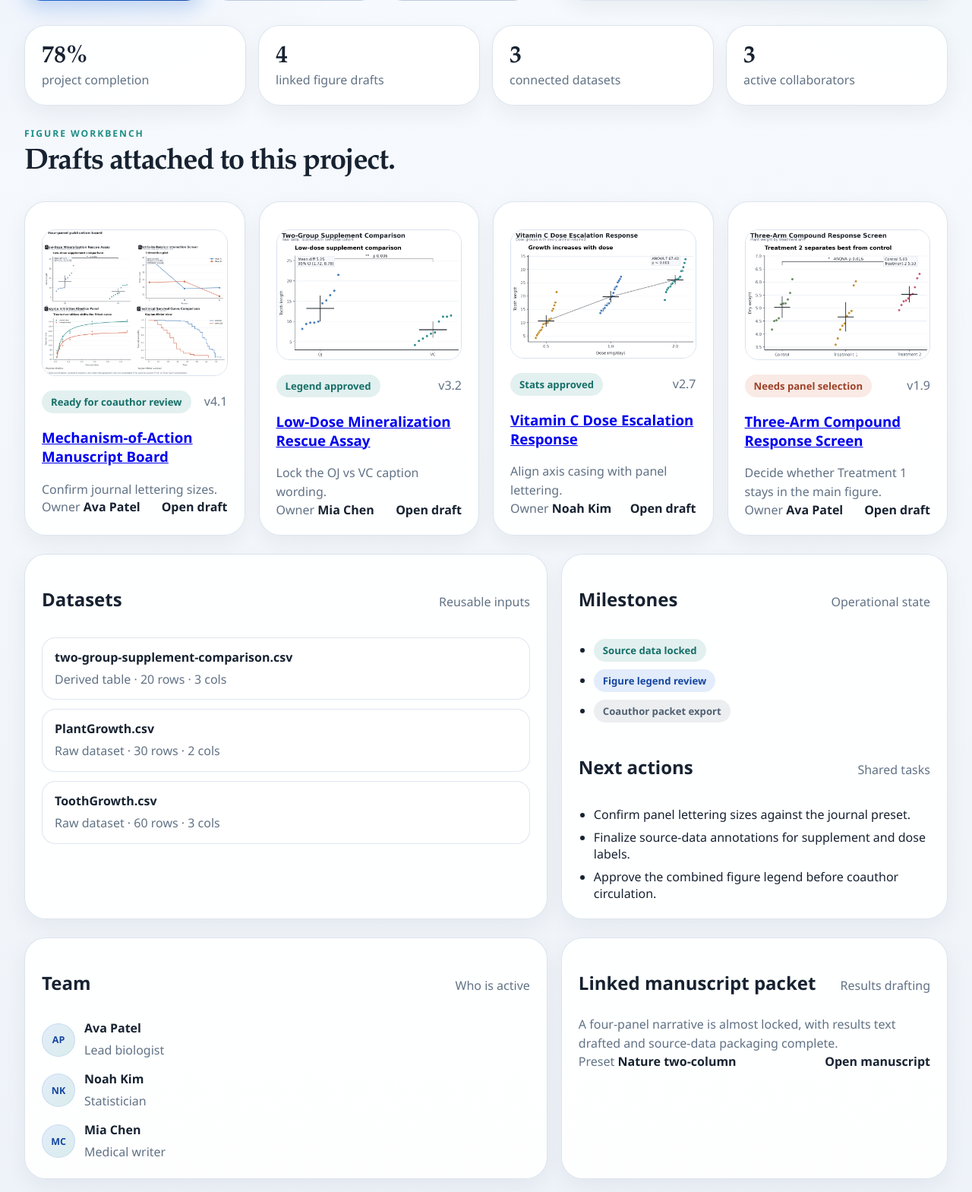
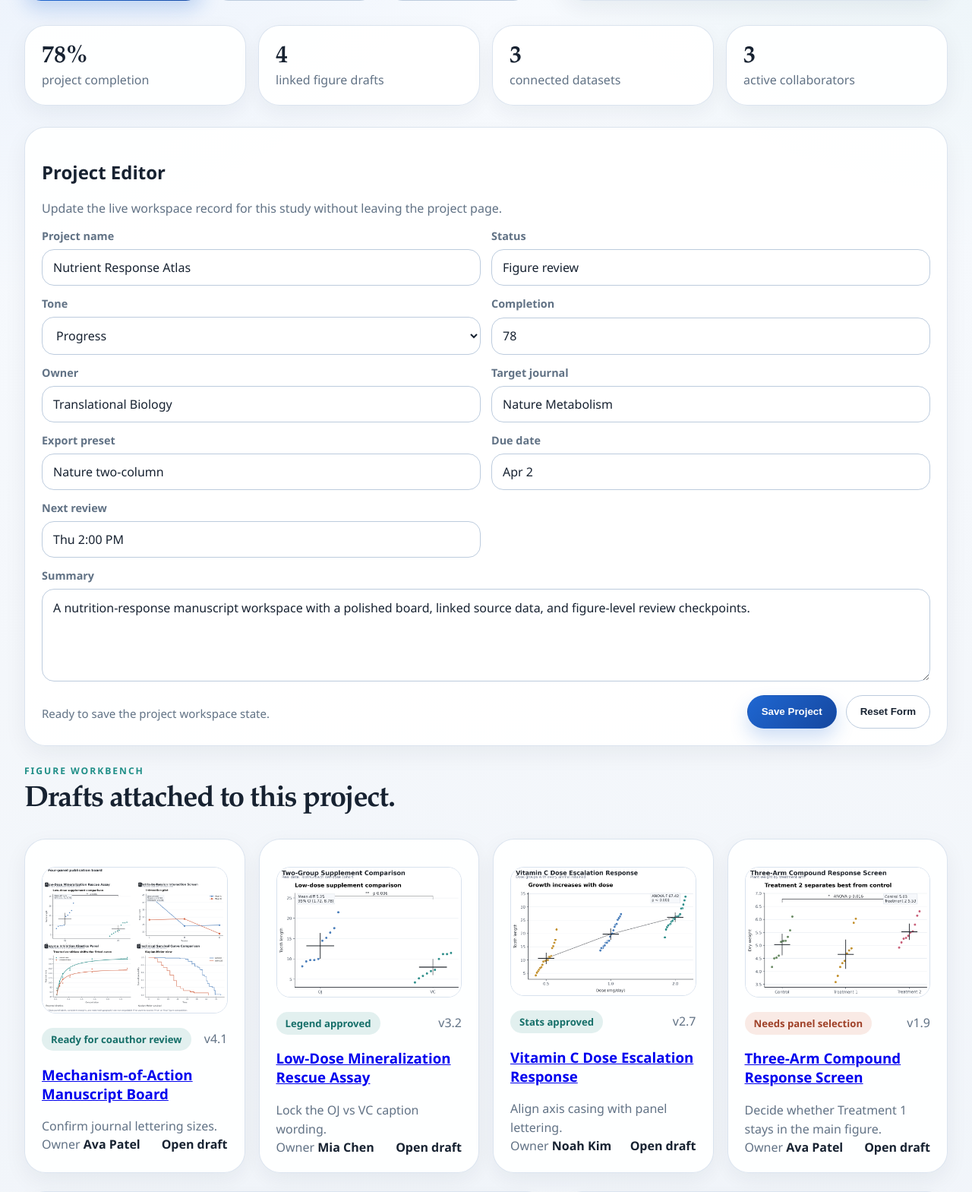
Before and after one commit to felizvida/assayatlas, a Flask app: page /projects/nutrient-response-atlas in a window 1280 px wide. Shown: the part 334-1903 px from the top of the page at 76% size. Run offline with Flask 3, Linux system fonts and the light colour scheme; data comes from the database, SQL or seed files in the repository; some libraries are stand-ins or nearby versions.

Commit message:
Add inline project editor

```diff
--- a/app/__init__.py
+++ b/app/__init__.py
@@ -162,6 +162,7 @@ def create_app(
         service.ensure_runtime_seeded()
         payload = request.get_json(silent=True) or {}
         allowed_fields = {
+            "name",
             "status",
             "tone",
             "summary",
--- a/app/runtime.py
+++ b/app/runtime.py
@@ -142,6 +142,7 @@ class PersistedWorkspaceRepository:
 
     def update_project(self, slug: str, changes: dict[str, Any]) -> dict[str, Any] | None:
         allowed_fields = {
+            "name",
             "status",
             "tone",
             "summary",
--- a/app/static/editor.js
+++ b/app/static/editor.js
@@ -15,7 +15,8 @@
       if (!(field in record)) {
         return;
       }
-      element.textContent = record[field] ?? "";
+      const suffix = element.dataset.bindSuffix || "";
+      element.textContent = `${record[field] ?? ""}${suffix}`;
     });
 
     scope.querySelectorAll("[data-bind-status]").forEach((element) => {
@@ -30,11 +31,15 @@
   async function submitEditorForm(form) {
     const statusElement = form.querySelector("[data-editor-status]");
     const submitButton = form.querySelector('button[type="submit"]');
-    const scope = document.querySelector(`[data-editor-scope="${form.dataset.editorScope}"]`) || document;
+    const scopedElements = Array.from(document.querySelectorAll(`[data-editor-scope="${form.dataset.editorScope}"]`));
     const payload = {};
 
     form.querySelectorAll("[name]").forEach((field) => {
       if (field.disabled) {
+        return;
+      }
+      if (field.type === "number" && field.value !== "") {
+        payload[field.name] = Number(field.value);
         return;
       }
       payload[field.name] = field.value.trim();
@@ -59,7 +64,11 @@
         throw new Error(data.error || "Unable to save changes.");
       }
       const record = data[form.dataset.recordKey];
-      applyRecordToScope(scope, record);
+      if (scopedElements.length) {
+        scopedElements.forEach((scope) => applyRecordToScope(scope, record));
+      } else {
+        applyRecordToScope(document, record);
+      }
       if (statusElement) {
         statusElement.textContent = "Saved to the workspace.";
         statusElement.dataset.state = "success";
--- a/app/templates/project_detail.html
+++ b/app/templates/project_detail.html
@@ -1,14 +1,14 @@
 {% extends "base.html" %}
 {% block title %}{{ project.name }} | {{ product_name }}{% endblock %}
 {% block content %}
-  <section class="case-hero">
+  <section class="case-hero" data-editor-scope="project">
     <div>
       <div class="use-case-meta">
-        <span class="status-pill status-{{ project.tone }}">{{ project.status }}</span>
-        <span class="muted">{{ project.target_journal }}</span>
+        <span class="status-pill status-{{ project.tone }}" data-bind-status="status" data-bind-tone="tone">{{ project.status }}</span>
+        <span class="muted" data-bind="target_journal">{{ project.target_journal }}</span>
       </div>
-      <h1>{{ project.name }}</h1>
-      <p class="hero-text">{{ project.summary }}</p>
+      <h1 data-bind="name">{{ project.name }}</h1>
+      <p class="hero-text" data-bind="summary">{{ project.summary }}</p>
       <div class="hero-actions">
         {% if manuscript %}
           <a class="btn btn-primary" href="{{ url_for('manuscript_detail', slug=manuscript.slug) }}">Open Manuscript Packet</a>
@@ -23,26 +23,26 @@
       <p class="eyebrow">Project snapshot</p>
       <div class="summary-kicker">
         <span>Owner</span>
-        <strong>{{ project.owner }}</strong>
+        <strong data-bind="owner">{{ project.owner }}</strong>
       </div>
       <div class="summary-kicker">
         <span>Due</span>
-        <strong>{{ project.due_date }}</strong>
+        <strong data-bind="due_date">{{ project.due_date }}</strong>
       </div>
       <div class="summary-kicker">
         <span>Preset</span>
-        <strong>{{ project.export_preset }}</strong>
+        <strong data-bind="export_preset">{{ project.export_preset }}</strong>
       </div>
       <div class="summary-kicker">
         <span>Next review</span>
-        <strong>{{ project.next_review }}</strong>
+        <strong data-bind="next_review">{{ project.next_review }}</strong>
       </div>
     </aside>
   </section>
 
-  <section class="dashboard-metrics">
+  <section class="dashboard-metrics" data-editor-scope="project">
     <article class="metric-slab">
-      <strong>{{ project.completion }}%</strong>
+      <strong data-bind="completion" data-bind-suffix="%">{{ project.completion }}%</strong>
       <span>project completion</span>
     </article>
     <article class="metric-slab">
@@ -57,6 +57,78 @@
       <strong>{{ project.team|length }}</strong>
       <span>active collaborators</span>
     </article>
+  </section>
+
+  <section class="section-block" data-editor-scope="project">
+    <div class="workspace-card editor-card">
+      <div class="card-heading">
+        <div>
+          <h2>Project Editor</h2>
+          <span class="muted">Update the live workspace record for this study without leaving the project page.</span>
+        </div>
+      </div>
+      <form
+        class="editor-form"
+        data-inline-editor
+        data-editor-scope="project"
+        data-endpoint="{{ url_for('api_project_update', slug=project.slug) }}"
+        data-record-key="project"
+      >
+        <div class="form-grid">
+          <label class="field-label">
+            <span>Project name</span>
+            <input class="field-input" type="text" name="name" value="{{ project.name }}">
+          </label>
+          <label class="field-label">
+            <span>Status</span>
+            <input class="field-input" type="text" name="status" value="{{ project.status }}">
+          </label>
+          <label class="field-label">
+            <span>Tone</span>
+            <select class="field-input" name="tone">
+              {% for tone in ["success", "progress", "warning", "neutral"] %}
+                <option value="{{ tone }}" {% if project.tone == tone %}selected{% endif %}>{{ tone|capitalize }}</option>
+              {% endfor %}
+            </select>
+          </label>
+          <label class="field-label">
+            <span>Completion</span>
+            <input class="field-input" type="number" min="0" max="100" name="completion" value="{{ project.completion }}">
+          </label>
+          <label class="field-label">
+            <span>Owner</span>
+            <input class="field-input" type="text" name="owner" value="{{ project.owner }}">
+          </label>
+          <label class="field-label">
+            <span>Target journal</span>
+            <input class="field-input" type="text" name="target_journal" value="{{ project.target_journal }}">
+          </label>
+          <label class="field-label">
+            <span>Export preset</span>
+            <input class="field-input" type="text" name="export_preset" value="{{ project.export_preset }}">
+          </label>
+          <label class="field-label">
+            <span>Due date</span>
+            <input class="field-input" type="text" name="due_date" value="{{ project.due_date }}">
+          </label>
+          <label class="field-label">
+            <span>Next review</span>
+            <input class="field-input" type="text" name="next_review" value="{{ project.next_review }}">
+          </label>
+          <label class="field-label field-label-wide">
+            <span>Summary</span>
+            <textarea class="field-input field-textarea" name="summary" rows="4">{{ project.summary }}</textarea>
+          </label>
+        </div>
+        <div class="editor-toolbar">
+          <p class="editor-status" data-editor-status data-state="neutral">Ready to save the project workspace state.</p>
+          <div class="hero-actions editor-actions">
+            <button class="btn btn-primary" type="submit">Save Project</button>
+            <button class="btn btn-secondary" type="reset">Reset Form</button>
+          </div>
+        </div>
+      </form>
+    </div>
   </section>
 
   <section class="section-block">
@@ -163,3 +235,6 @@
     {% endif %}
   </section>
 {% endblock %}
+{% block extra_scripts %}
+  <script src="{{ url_for('static', filename='editor.js') }}"></script>
+{% endblock %}
```
Also changed, not shown: docs/releases/v0.1.1.md (+1 -1 lines), tests/test_api.py (+3 -1 lines), tests/test_app.py (+1 -0 lines), tests/test_runtime.py (+3 -1 lines), CHANGELOG.md, README.md.
